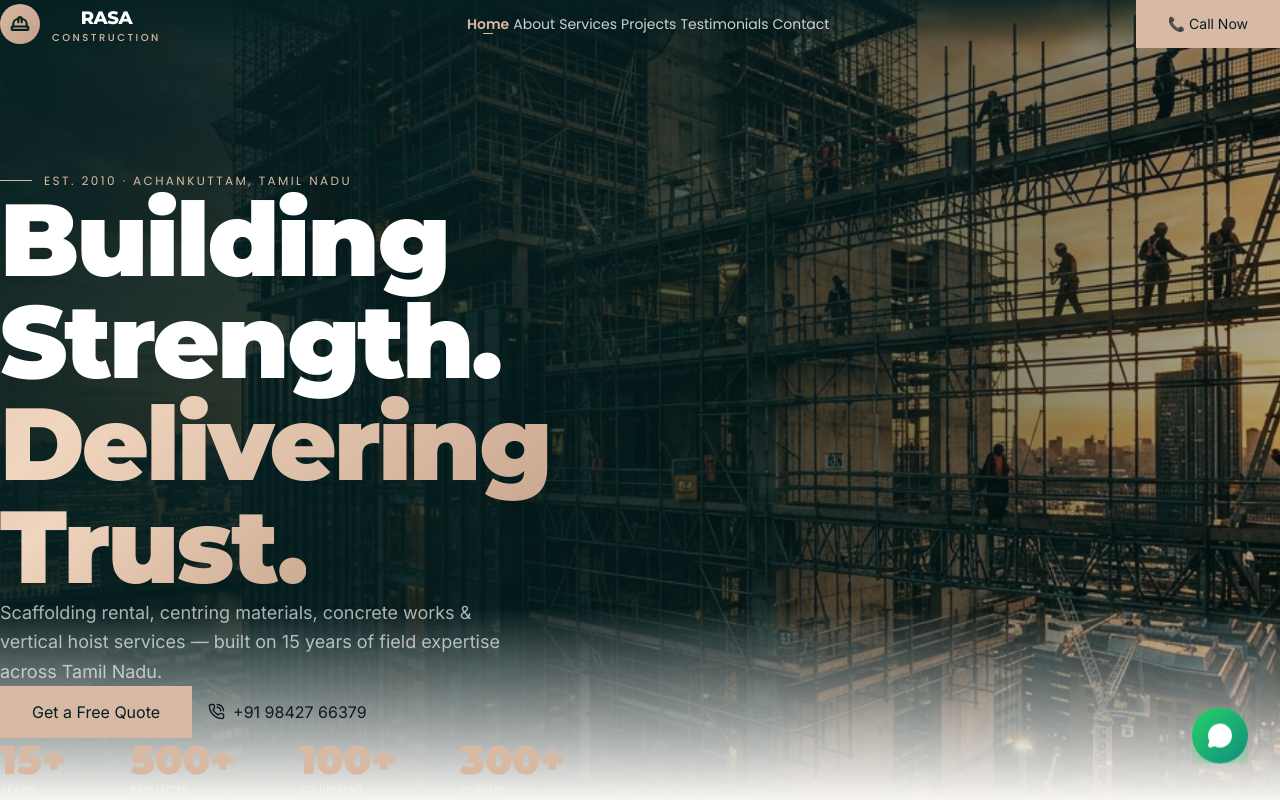
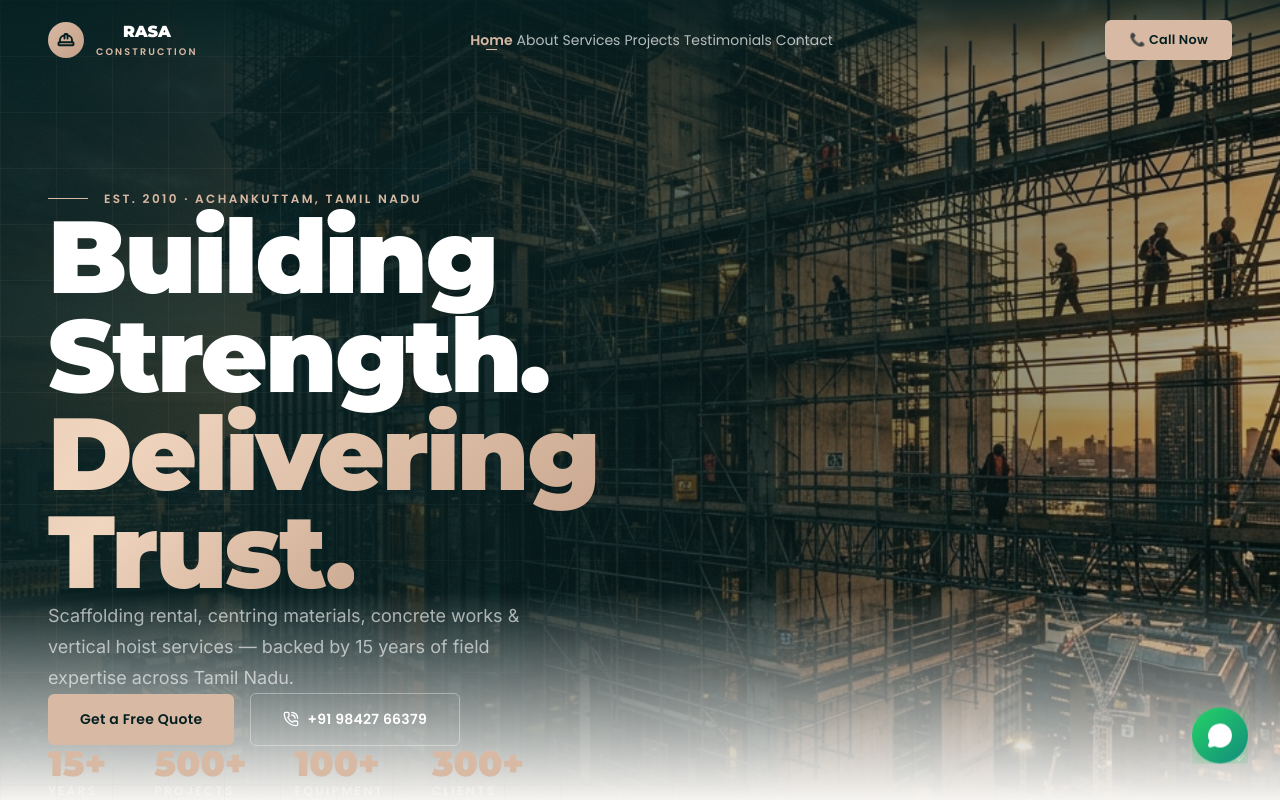
Before and after one commit to PriscillajospinG/Rasa-construction-portfolio, a Next.js app: page / in a window 1280 px wide. Shown: the top 800 px of the page. Built offline with nearby package versions, Linux system fonts and the light colour scheme.

Commit message:
refactor: update HeroSection design with cinematic overlays, refined typography, and adjusted parallax mechanics

```diff
--- a/src/components/HeroSection.tsx
+++ b/src/components/HeroSection.tsx
@@ -6,181 +6,159 @@ import { ArrowDown, PhoneCall } from "lucide-react";
 import Image from "next/image";
 
 export default function HeroSection() {
-  const parallaxRef = useRef<HTMLDivElement>(null);
+  const bgRef = useRef<HTMLDivElement>(null);
 
   useEffect(() => {
-    const handleScroll = () => {
-      if (parallaxRef.current) {
-        parallaxRef.current.style.transform = `translateY(${window.scrollY * 0.4}px)`;
-      }
+    const onScroll = () => {
+      if (bgRef.current) bgRef.current.style.transform = `translateY(${window.scrollY * 0.38}px)`;
     };
-    window.addEventListener("scroll", handleScroll, { passive: true });
-    return () => window.removeEventListener("scroll", handleScroll);
+    window.addEventListener("scroll", onScroll, { passive: true });
+    return () => window.removeEventListener("scroll", onScroll);
   }, []);
 
   return (
-    <section
-      id="home"
-      className="relative min-h-screen flex items-end overflow-hidden"
-    >
-      {/* Background with parallax */}
-      <div ref={parallaxRef} className="absolute inset-0 scale-110">
+    <section id="home" className="relative min-h-screen flex items-end overflow-hidden grain">
+      {/* Parallax background */}
+      <div ref={bgRef} className="absolute inset-0 scale-110">
         <Image
           src="/images/hero.png"
-          alt="Rasa Construction – scaffolding and construction site at golden hour"
-          fill
-          priority
-          sizes="100vw"
-          quality={75}
+          alt="Rasa Construction – premium scaffolding and construction at golden hour"
+          fill priority sizes="100vw" quality={75}
           className="object-cover object-center"
         />
       </div>
 
-      {/* Layered overlays — asymmetric, heavier on the left */}
+      {/* Cinematic overlays — left-heavy, editorial */}
       <div
         className="absolute inset-0"
         style={{
-          background:
-            "linear-gradient(105deg, rgba(5,31,33,0.95) 0%, rgba(5,31,33,0.75) 45%, rgba(5,31,33,0.25) 100%)",
+          background: "linear-gradient(108deg, rgba(5,31,33,0.96) 0%, rgba(5,31,33,0.72) 42%, rgba(5,31,33,0.20) 100%)",
         }}
       />
-      {/* Bottom fade to page background */}
+      {/* Bottom page-bleed */}
       <div
-        className="absolute bottom-0 left-0 right-0 h-48"
-        style={{ background: "linear-gradient(to top, #F7F5F2, transparent)" }}
+        className="absolute bottom-0 left-0 right-0 h-52"
+        style={{ background: "linear-gradient(to top, #F7F5F2 0%, transparent 100%)" }}
       />
 
-      {/* Subtle architectural grid — only left side */}
+      {/* Architectural grid — left half only */}
       <div
-        className="absolute left-0 top-0 bottom-0 w-1/2 opacity-[0.04]"
+        className="absolute left-0 top-0 bottom-0 w-2/3 pointer-events-none"
         style={{
-          backgroundImage: `linear-gradient(rgba(216,185,163,0.5) 1px, transparent 1px), linear-gradient(90deg, rgba(216,185,163,0.5) 1px, transparent 1px)`,
-          backgroundSize: "60px 60px",
+          backgroundImage: "linear-gradient(rgba(216,185,163,0.06) 1px, transparent 1px), linear-gradient(90deg, rgba(216,185,163,0.06) 1px, transparent 1px)",
+          backgroundSize: "56px 56px",
+          maskImage: "linear-gradient(to right, black 30%, transparent 100%)",
         }}
       />
 
-      {/* Content — left-aligned, not centered */}
-      <div className="relative z-10 w-full max-w-7xl mx-auto px-6 pb-28 pt-40">
-        <div className="max-w-3xl">
+      {/* ─── Content block ─── */}
+      <div className="container relative z-10 pb-32 pt-44">
+        <div style={{ maxWidth: "680px" }}>
+
+          {/* Editorial section label */}
           <motion.div
             initial={{ opacity: 0, x: -20 }}
             animate={{ opacity: 1, x: 0 }}
-            transition={{ duration: 0.7, delay: 0.3 }}
-            className="mb-7 flex items-center gap-3"
+            transition={{ duration: 0.6, delay: 0.3 }}
+            className="rule-line label-editorial mb-8"
+            style={{ color: "#D8B9A3" }}
           >
-            <span className="w-8 h-px" style={{ background: "#D8B9A3" }} />
-            <span
-              className="font-poppins text-xs tracking-[0.2em] uppercase"
-              style={{ color: "#D8B9A3" }}
-            >
-              Est. 2010 · Achankuttam, Tamil Nadu
-            </span>
+            Est. 2010 · Achankuttam, Tamil Nadu
           </motion.div>
 
+          {/* Brutalist headline */}
           <motion.h1
-            initial={{ opacity: 0, y: 50 }}
+            initial={{ opacity: 0, y: 56 }}
             animate={{ opacity: 1, y: 0 }}
-            transition={{ duration: 0.9, delay: 0.45, ease: [0.16, 1, 0.3, 1] }}
-            className="font-montserrat text-white leading-[1.0] mb-8"
-            style={{
-              fontSize: "clamp(3rem, 8vw, 6.5rem)",
-              fontWeight: 900,
-              letterSpacing: "-0.025em",
-            }}
+            transition={{ duration: 1, delay: 0.45, ease: [0.16, 1, 0.3, 1] }}
+            className="heading-brutalist text-white mb-8"
+            style={{ fontSize: "var(--text-hero)", lineHeight: "0.96" }}
           >
             Building
             <br />
             Strength.
             <br />
-            <span className="gradient-text">Delivering</span>
+            <em className="gradient-text not-italic">Delivering</em>
             <br />
-            <span className="gradient-text">Trust.</span>
+            <em className="gradient-text not-italic">Trust.</em>
           </motion.h1>
 
           <motion.p
             initial={{ opacity: 0, y: 20 }}
             animate={{ opacity: 1, y: 0 }}
-            transition={{ duration: 0.7, delay: 0.7 }}
-            className="font-inter text-lg leading-relaxed mb-10 max-w-lg"
-            style={{ color: "rgba(255,255,255,0.65)" }}
+            transition={{ duration: 0.7, delay: 0.75 }}
+            className="font-inter mb-10"
+            style={{
+              fontSize: "var(--text-lg)",
+              lineHeight: 1.7,
+              color: "rgba(255,255,255,0.62)",
+              maxWidth: "480px",
+            }}
           >
             Scaffolding rental, centring materials, concrete works &amp;
-            vertical hoist services — built on 15 years of field expertise
-            across Tamil Nadu.
+            vertical hoist services — backed by 15 years of field expertise across Tamil Nadu.
           </motion.p>
 
           <motion.div
-            initial={{ opacity: 0, y: 20 }}
+            initial={{ opacity: 0, y: 16 }}
             animate={{ opacity: 1, y: 0 }}
-            transition={{ duration: 0.6, delay: 0.9 }}
-            className="flex flex-wrap gap-4"
+            transition={{ duration: 0.6, delay: 1.0 }}
+            className="flex flex-wrap gap-4 items-center"
           >
             <a
               href="#contact"
-              onClick={(e) => {
-                e.preventDefault();
-                document.getElementById("contact")?.scrollIntoView({ behavior: "smooth" });
-              }}
-              className="btn-primary text-base px-8 py-4"
+              onClick={(e) => { e.preventDefault(); document.getElementById("contact")?.scrollIntoView({ behavior: "smooth" }); }}
+              className="btn btn-primary"
             >
               Get a Free Quote
             </a>
-            <a
-              href="tel:+919842766379"
-              className="btn-outline text-base px-8 py-4 flex items-center gap-2"
-            >
-              <PhoneCall size={17} />
+            <a href="tel:+919842766379" className="btn btn-ghost flex items-center gap-2">
+              <PhoneCall size={16} />
               +91 98427 66379
             </a>
           </motion.div>
         </div>
 
-        {/* Stats — horizontally placed, naturally spaced */}
+        {/* Stat strip — bottom of hero, horizontal */}
         <motion.div
-          initial={{ opacity: 0, y: 30 }}
+          initial={{ opacity: 0, y: 24 }}
           animate={{ opacity: 1, y: 0 }}
-          transition={{ duration: 0.7, delay: 1.2 }}
-          className="mt-20 flex gap-10 md:gap-16"
+          transition={{ duration: 0.7, delay: 1.3 }}
+          className="mt-20 flex gap-12 items-end flex-wrap"
         >
           {[
-            { value: "15+", label: "Years" },
-            { value: "500+", label: "Projects" },
-            { value: "100+", label: "Equipment" },
-            { value: "300+", label: "Clients" },
-          ].map((s) => (
-            <div key={s.label}>
+            { n: "15+",  l: "Years" },
+            { n: "500+", l: "Projects" },
+            { n: "100+", l: "Equipment" },
+            { n: "300+", l: "Clients" },
+          ].map(({ n, l }) => (
+            <div key={l}>
               <div
-                className="font-montserrat font-black text-3xl md:text-4xl"
-                style={{ color: "#D8B9A3" }}
+                className="font-montserrat"
+                style={{ fontSize: "2.2rem", fontWeight: 900, color: "#D8B9A3", lineHeight: 1 }}
               >
-                {s.value}
+                {n}
               </div>
-              <div
-                className="font-poppins text-[11px] uppercase tracking-wider mt-1"
-                style={{ color: "rgba(255,255,255,0.45)" }}
-              >
-                {s.label}
+              <div className="label-editorial mt-1" style={{ color: "rgba(255,255,255,0.38)" }}>
+                {l}
               </div>
             </div>
           ))}
         </motion.div>
       </div>
 
-      {/* Scroll cue */}
+      {/* Scroll indicator — right edge */}
       <motion.button
         onClick={() => document.getElementById("about")?.scrollIntoView({ behavior: "smooth" })}
         initial={{ opacity: 0 }}
         animate={{ opacity: 1 }}
-        transition={{ delay: 1.8 }}
-        className="absolute bottom-10 right-10 flex flex-col items-center gap-2"
-        style={{ color: "rgba(255,255,255,0.35)" }}
-        aria-label="Scroll down"
+        transition={{ delay: 2 }}
+        aria-label="Scroll"
+        className="absolute bottom-10 right-8 flex flex-col items-center gap-2"
+        style={{ color: "rgba(255,255,255,0.30)" }}
       >
-        <motion.div
-          animate={{ y: [0, 6, 0] }}
-          transition={{ repeat: Infinity, duration: 1.8, ease: "easeInOut" }}
-        >
-          <ArrowDown size={20} />
+        <motion.div animate={{ y: [0, 5, 0] }} transition={{ repeat: Infinity, duration: 2, ease: "easeInOut" }}>
+          <ArrowDown size={18} />
         </motion.div>
       </motion.button>
     </section>
--- a/src/components/Navbar.tsx
+++ b/src/components/Navbar.tsx
@@ -5,40 +5,37 @@ import { motion, AnimatePresence } from "framer-motion";
 import { Menu, X, HardHat } from "lucide-react";
 
 const navLinks = [
-  { label: "Home", href: "#home" },
-  { label: "About", href: "#about" },
-  { label: "Services", href: "#services" },
-  { label: "Projects", href: "#projects" },
+  { label: "Home",         href: "#home" },
+  { label: "About",        href: "#about" },
+  { label: "Services",     href: "#services" },
+  { label: "Projects",     href: "#projects" },
   { label: "Testimonials", href: "#testimonials" },
-  { label: "Contact", href: "#contact" },
+  { label: "Contact",      href: "#contact" },
 ];
 
 export default function Navbar() {
-  const [scrolled, setScrolled] = useState(false);
-  const [menuOpen, setMenuOpen] = useState(false);
-  const [activeSection, setActiveSection] = useState("home");
+  const [scrolled,       setScrolled]       = useState(false);
+  const [menuOpen,       setMenuOpen]       = useState(false);
+  const [activeSection,  setActiveSection]  = useState("home");
 
   useEffect(() => {
-    const handleScroll = () => {
-      setScrolled(window.scrollY > 40);
-
-      // Update active section
-      const sections = navLinks.map((l) => l.href.slice(1));
-      for (let i = sections.length - 1; i >= 0; i--) {
-        const el = document.getElementById(sections[i]);
-        if (el && window.scrollY >= el.offsetTop - 120) {
-          setActiveSection(sections[i]);
+    const onScroll = () => {
+      setScrolled(window.scrollY > 50);
+      for (let i = navLinks.length - 1; i >= 0; i--) {
+        const id  = navLinks[i].href.slice(1);
+        const el  = document.getElementById(id);
+        if (el && window.scrollY >= el.offsetTop - 130) {
+          setActiveSection(id);
           break;
         }
       }
     };
-    window.addEventListener("scroll", handleScroll, { passive: true });
-    return () => window.removeEventListener("scroll", handleScroll);
+    window.addEventListener("scroll", onScroll, { passive: true });
+    return () => window.removeEventListener("scroll", onScroll);
   }, []);
 
-  const scrollTo = (href: string) => {
-    const el = document.querySelector(href);
-    if (el) el.scrollIntoView({ behavior: "smooth" });
+  const go = (href: string) => {
+    document.querySelector(href)?.scrollIntoView({ behavior: "smooth" });
     setMenuOpen(false);
   };
 
@@ -47,145 +44,141 @@ export default function Navbar() {
       <motion.nav
         initial={{ y: -80, opacity: 0 }}
         animate={{ y: 0, opacity: 1 }}
-        transition={{ duration: 0.6, ease: "easeOut" }}
-        className={`fixed top-0 left-0 right-0 z-[100] transition-all duration-500 ${
+        transition={{ duration: 0.6, ease: [0.16, 1, 0.3, 1] }}
+        className="fixed top-0 left-0 right-0 z-[100] transition-all duration-500"
+        style={
           scrolled
-            ? "glass-dark shadow-2xl py-3"
-            : "bg-transparent py-5"
-        }`}
-        style={scrolled ? {} : { background: "linear-gradient(to bottom, rgba(5,31,33,0.8), transparent)" }}
+            ? {
+                background:  "rgba(5,31,33,0.92)",
+                backdropFilter: "blur(20px)",
+                WebkitBackdropFilter: "blur(20px)",
+                borderBottom: "1px solid rgba(216,185,163,0.10)",
+                paddingBlock: "0.75rem",
+              }
+            : {
+                background: "linear-gradient(to bottom, rgba(5,31,33,0.75), transparent)",
+                paddingBlock: "1.25rem",
+              }
+        }
       >
-        <div className="max-w-7xl mx-auto px-6 flex items-center justify-between">
+        <div className="container flex items-center justify-between">
+
           {/* Logo */}
-          <button
-            onClick={() => scrollTo("#home")}
-            className="flex items-center gap-3 group"
-            aria-label="Rasa Construction Home"
-          >
+          <button onClick={() => go("#home")} aria-label="Rasa Construction">
+            <div className="flex items-center gap-3">
               <div
-              className="w-10 h-10 rounded-lg flex items-center justify-center group-hover:scale-105 transition-transform duration-300"
+                className="w-9 h-9 rounded-lg flex items-center justify-center"
                 style={{ background: "linear-gradient(135deg, #D8B9A3, #c4a088)" }}
               >
-              <HardHat size={20} color="#051f21" strokeWidth={2.5} />
+                <HardHat size={18} color="#051f21" strokeWidth={2.5} />
               </div>
-            <div className="flex flex-col leading-tight">
-              <span
-                className="font-montserrat font-800 text-white text-lg tracking-tight"
-                style={{ fontWeight: 800 }}
+              <div>
+                <div
+                  className="font-montserrat text-white text-base tracking-tight"
+                  style={{ fontWeight: 900, letterSpacing: "-0.01em" }}
                 >
                   RASA
-              </span>
-              <span
-                className="text-[10px] tracking-[0.25em] uppercase font-poppins"
-                style={{ color: "#D8B9A3", fontWeight: 500 }}
+                </div>
+                <div
+                  className="label-editorial"
+                  style={{ color: "#D8B9A3", fontSize: "0.6rem", letterSpacing: "0.22em" }}
                 >
                   Construction
-              </span>
+                </div>
+              </div>
             </div>
           </button>
 
-          {/* Desktop Nav */}
+          {/* Desktop links */}
           <ul className="hidden lg:flex items-center gap-1">
-            {navLinks.map((link) => (
-              <li key={link.href}>
+            {navLinks.map(({ label, href }) => {
+              const active = activeSection === href.slice(1);
+              return (
+                <li key={href}>
                   <button
-                  onClick={() => scrollTo(link.href)}
-                  className="relative px-4 py-2 text-sm font-poppins font-medium transition-colors duration-300 group"
-                  style={{
-                    color: activeSection === link.href.slice(1) ? "#D8B9A3" : "rgba(255,255,255,0.8)",
-                    fontWeight: activeSection === link.href.slice(1) ? 600 : 400,
-                  }}
+                    onClick={() => go(href)}
+                    className="relative px-4 py-2 font-poppins text-sm transition-colors duration-200"
+                    style={{ color: active ? "#D8B9A3" : "rgba(255,255,255,0.70)", fontWeight: active ? 600 : 400 }}
                   >
-                  {link.label}
-                  <span
-                    className="absolute bottom-0 left-4 right-4 h-px transition-all duration-300 origin-left"
-                    style={{
-                      background: "#D8B9A3",
-                      transform: activeSection === link.href.slice(1) ? "scaleX(1)" : "scaleX(0)",
-                    }}
+                    {label}
+                    {active && (
+                      <motion.span
+                        layoutId="nav-indicator"
+                        className="absolute bottom-0 left-4 right-4 h-px"
+                        style={{ background: "#D8B9A3" }}
                       />
+                    )}
                   </button>
                 </li>
-            ))}
+              );
+            })}
           </ul>
 
-          {/* CTA Button */}
-          <div className="hidden lg:flex items-center gap-4">
-            <a
-              href="tel:+919842766379"
-              className="btn-primary text-sm py-2.5 px-5"
-            >
+          {/* Desktop CTA */}
+          <div className="hidden lg:flex items-center gap-3">
+            <a href="tel:+919842766379" className="btn btn-primary" style={{ padding: "0.6rem 1.5rem", fontSize: "0.8rem" }}>
               📞 Call Now
             </a>
           </div>
 
-          {/* Mobile Menu Toggle */}
+          {/* Mobile toggle */}
           <button
             onClick={() => setMenuOpen(!menuOpen)}
-            className="lg:hidden p-2 rounded-lg transition-colors"
+            className="lg:hidden p-2"
+            aria-label="Menu"
             style={{ color: "white" }}
-            aria-label="Toggle menu"
           >
-            {menuOpen ? <X size={24} /> : <Menu size={24} />}
+            {menuOpen ? <X size={22} /> : <Menu size={22} />}
           </button>
         </div>
       </motion.nav>
 
-      {/* Mobile Menu */}
+      {/* Mobile drawer */}
       <AnimatePresence>
         {menuOpen && (
           <motion.div
-            initial={{ opacity: 0, x: "100%" }}
-            animate={{ opacity: 1, x: 0 }}
-            exit={{ opacity: 0, x: "100%" }}
-            transition={{ duration: 0.3, ease: "easeInOut" }}
-            className="fixed inset-0 z-[99] flex"
+            initial={{ opacity: 0 }}
+            animate={{ opacity: 1 }}
+            exit={{ opacity: 0 }}
+            className="fixed inset-0 z-[99] flex lg:hidden"
           >
-            {/* Backdrop */}
             <div
-              className="absolute inset-0 bg-black/60 backdrop-blur-sm"
+              className="absolute inset-0"
+              style={{ background: "rgba(0,0,0,0.6)", backdropFilter: "blur(4px)" }}
               onClick={() => setMenuOpen(false)}
             />
-            {/* Panel */}
-            <div
-              className="relative ml-auto w-72 h-full flex flex-col pt-20 px-8"
+            <motion.div
+              initial={{ x: "100%" }}
+              animate={{ x: 0 }}
+              exit={{ x: "100%" }}
+              transition={{ duration: 0.3, ease: [0.16, 1, 0.3, 1] }}
+              className="relative ml-auto w-72 h-full flex flex-col pt-20 px-6"
               style={{ background: "linear-gradient(160deg, #051f21, #083335)" }}
             >
-              <div className="flex flex-col gap-1">
-                {navLinks.map((link, i) => (
+              <div className="flex flex-col">
+                {navLinks.map(({ label, href }, i) => (
                   <motion.button
-                    key={link.href}
-                    initial={{ opacity: 0, x: 30 }}
+                    key={href}
+                    initial={{ opacity: 0, x: 24 }}
                     animate={{ opacity: 1, x: 0 }}
-                    transition={{ delay: i * 0.07, duration: 0.3 }}
-                    onClick={() => scrollTo(link.href)}
-                    className="text-left py-4 border-b font-poppins text-lg font-medium transition-colors"
+                    transition={{ delay: i * 0.06 }}
+                    onClick={() => go(href)}
+                    className="text-left py-4 font-poppins text-lg border-b"
                     style={{
-                      borderColor: "rgba(216,185,163,0.15)",
-                      color: activeSection === link.href.slice(1) ? "#D8B9A3" : "rgba(255,255,255,0.8)",
+                      borderColor: "rgba(216,185,163,0.12)",
+                      color: activeSection === href.slice(1) ? "#D8B9A3" : "rgba(255,255,255,0.75)",
+                      fontWeight: activeSection === href.slice(1) ? 600 : 400,
                     }}
                   >
-                    {link.label}
+                    {label}
                   </motion.button>
                 ))}
               </div>
               <div className="mt-8 flex flex-col gap-3">
-                <a
-                  href="tel:+919842766379"
-                  className="btn-primary justify-center"
-                >
-                  📞 +91 98427 66379
-                </a>
-                <a
-                  href="https://wa.me/919842766379"
-                  target="_blank"
-                  rel="noopener noreferrer"
-                  className="btn-outline justify-center"
-                >
-                  💬 WhatsApp
-                </a>
+                <a href="tel:+919842766379" className="btn btn-primary justify-center">📞 +91 98427 66379</a>
+                <a href="https://wa.me/919842766379" target="_blank" rel="noopener noreferrer" className="btn btn-ghost justify-center">💬 WhatsApp</a>
               </div>
-            </div>
+            </motion.div>
           </motion.div>
         )}
       </AnimatePresence>
```
Lines whose indentation alone changed are shown as unchanged.
